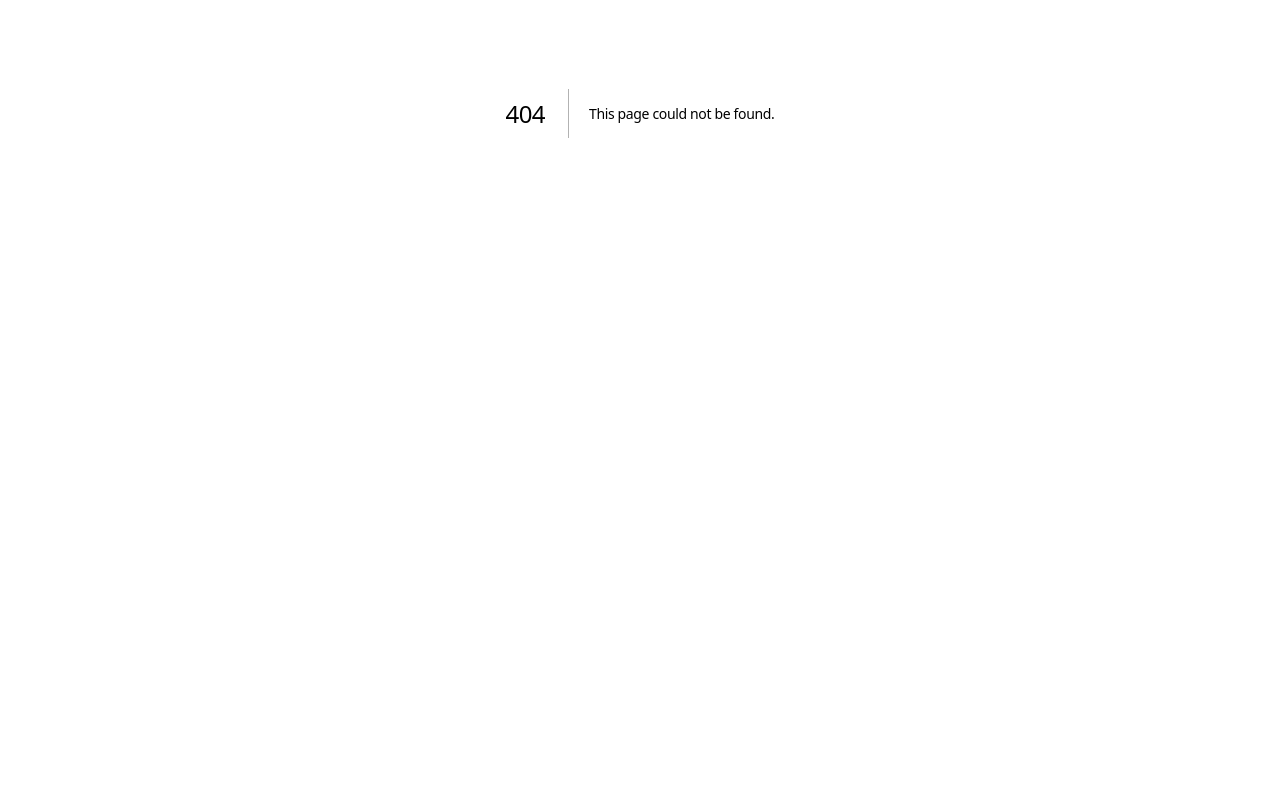
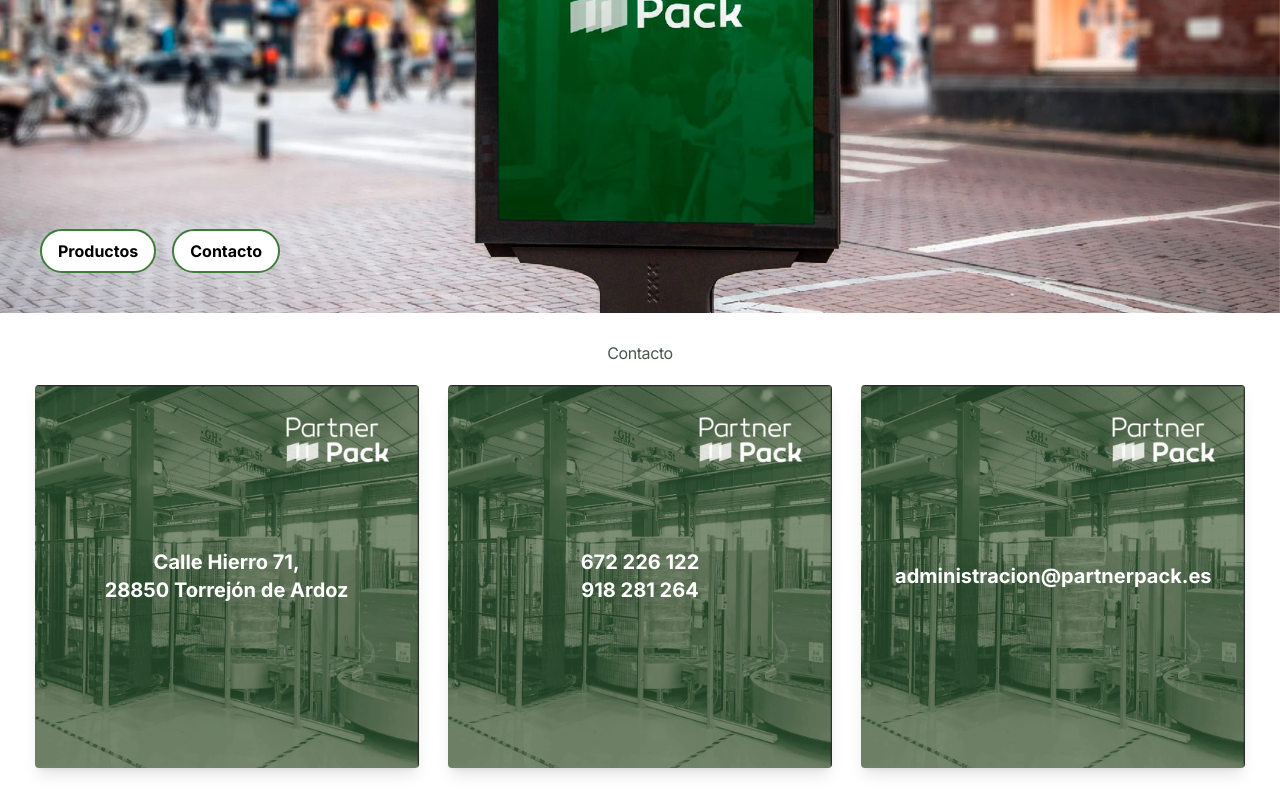
Before and after one commit to Helenagg/partner-pack-2.0, a Next.js app: page /contacto in a window 1280 px wide. Before the commit this address had no page. Shown: the part 429-1229 px from the top of the page. Before the commit the page ends 942 px from the top, so only its background shows below. Built offline with nearby package versions, Linux system fonts and the light colour scheme.

Commit message:
contacto pending map and border shadow

```diff
--- a/app/conocenos/page.jsx
+++ b/app/conocenos/page.jsx
@@ -2,7 +2,7 @@ import Cover from "@/components/Cover/Cover";
 import React from "react";
 import Conocenos from "@/components/Conocenos/Conocenos";
 
-const pageConocenos = () => {
+const PageConocenos = () => {
   return (
     <div>
       <div>
@@ -13,4 +13,4 @@ const pageConocenos = () => {
   );
 };
 
-export default pageConocenos;
+export default PageConocenos;
--- /dev/null
+++ b/app/contacto/page.jsx
@@ -0,0 +1,16 @@
+import Cover from "@/components/Cover/Cover";
+import React from "react";
+import Contacto from "@/components/Contacto/Contacto";
+
+const PageContacto = () => {
+  return (
+    <div>
+      <div>
+        <Cover urlCover='/assets/img/cover/contacto.webp' />
+      </div>
+      <Contacto />
+    </div>
+  );
+};
+
+export default PageContacto;
--- a/app/sostenibilidad/page.jsx
+++ b/app/sostenibilidad/page.jsx
@@ -2,7 +2,7 @@ import Cover from "@/components/Cover/Cover";
 import React from "react";
 import Sostenibilidad from "@/components/Sostenibilidad/Sostenibilidad";
 
-const pageSostenibilidad = () => {
+const PageSostenibilidad = () => {
   return (
     <div>
       <div>
@@ -13,4 +13,4 @@ const pageSostenibilidad = () => {
   );
 };
 
-export default pageSostenibilidad;
+export default PageSostenibilidad;
--- /dev/null
+++ b/components/Contacto/Contacto.jsx
@@ -0,0 +1,55 @@
+import React from "react";
+import Image from "next/image";
+
+const Contacto = () => {
+  const contactData = [
+    {
+      name: "Direccion",
+      urlImage: "/assets/img/contacto/enfardadora_automatica.webp",
+      content: `<p>Calle Hierro 71,</p><p>28850 Torrejón de Ardoz</p>`,
+    },
+    {
+      name: "Teléfonos de contacto",
+      urlImage: "/assets/img/contacto/enfardadora_automatica.webp",
+      content: "<p>672 226 122</p><p>918 281 264</p>",
+    },
+    {
+      name: "Email",
+      urlImage: "/assets/img/contacto/enfardadora_automatica.webp",
+      content: `<p className='text-sm'>administracion@partnerpack.es</p>`,
+    },
+  ];
+  return (
+    <div className='container mx-auto px-5 py-8'>
+      <div className='text-center mb-6'>
+        <h1 className='text-secondary'>Contacto</h1>
+      </div>
+      <div className='flex flex-col md:flex-row'>
+        {contactData &&
+          contactData.map((element, index) => {
+            return (
+              <div
+                key={index}
+                className='flex flex-cols-1 w-full md:w-1/3 mx-2 mt-10 md:mt-0 relative items-center justify-center'
+              >
+                <div className='max-w-sm rounded overflow-hidden shadow-lg'>
+                  <Image
+                    src={element.urlImage}
+                    width={1042}
+                    height={1038}
+                    alt={element.name}
+                  />
+                </div>
+                <div
+                  dangerouslySetInnerHTML={{ __html: element.content }}
+                  className='absolute text-white font-bold text-center z-50 text-xl block justify-center'
+                />
+              </div>
+            );
+          })}
+      </div>
+    </div>
+  );
+};
+
+export default Contacto;
--- a/components/Header/Header.jsx
+++ b/components/Header/Header.jsx
@@ -96,7 +96,7 @@ const Header = () => {
               </li>
               <li>
                 <a
-                  href='#'
+                  href='/contacto'
                   className='block text-gray-900 rounded md:pb-2 hover:border-b-4 hover:border-primary active:text-primary'
                 >
                   Contacto
--- a/components/Header/MobileMenu.jsx
+++ b/components/Header/MobileMenu.jsx
@@ -114,7 +114,7 @@ const MobileMenu = () => {
                         Actualidad
                       </a>
                       <a
-                        href='#'
+                        href='/contacto'
                         className='block px-3 py-2 text-gray-900 rounded-md focus:outline-none hover:border-b-4 hover:border-primary'
                       >
                         Contacto
--- a/components/Sostenibilidad/Sostenibilidad.jsx
+++ b/components/Sostenibilidad/Sostenibilidad.jsx
@@ -24,10 +24,10 @@ const Sostenibilidad = () => {
       <div className='text-center mb-6'>
         <h1 className='text-secondary'>Sostenibilidad</h1>
       </div>
-      <div className='flex flex-row'>
+      <div className='flex flex-col md:flex-row'>
         {sostenibilidadData.map((element, index) => {
           return (
-            <div key={index} className='flex flex-cols-1 md:w-1/3 mx-2'>
+            <div key={index} className='flex flex-cols-1 w-full md:w-1/3 mx-2 mt-10 md:mt-0'>
               <div className='mx-w-sm rounded overflow-hidden shadow-lg'>
                 <Image
                   src={element.urlImage}
```
Also changed, not shown: public/assets/img/contacto/enfardadora_automatica.webp (added), public/assets/img/cover/contacto.webp (added).
